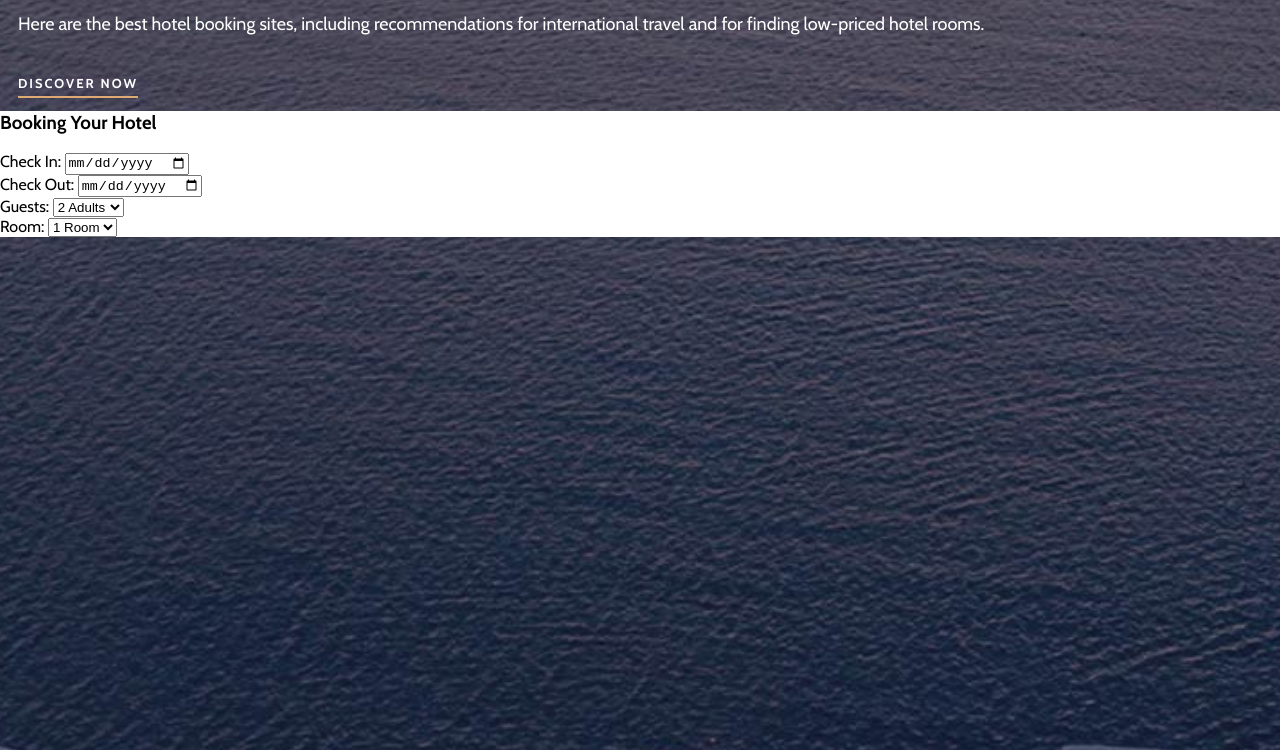
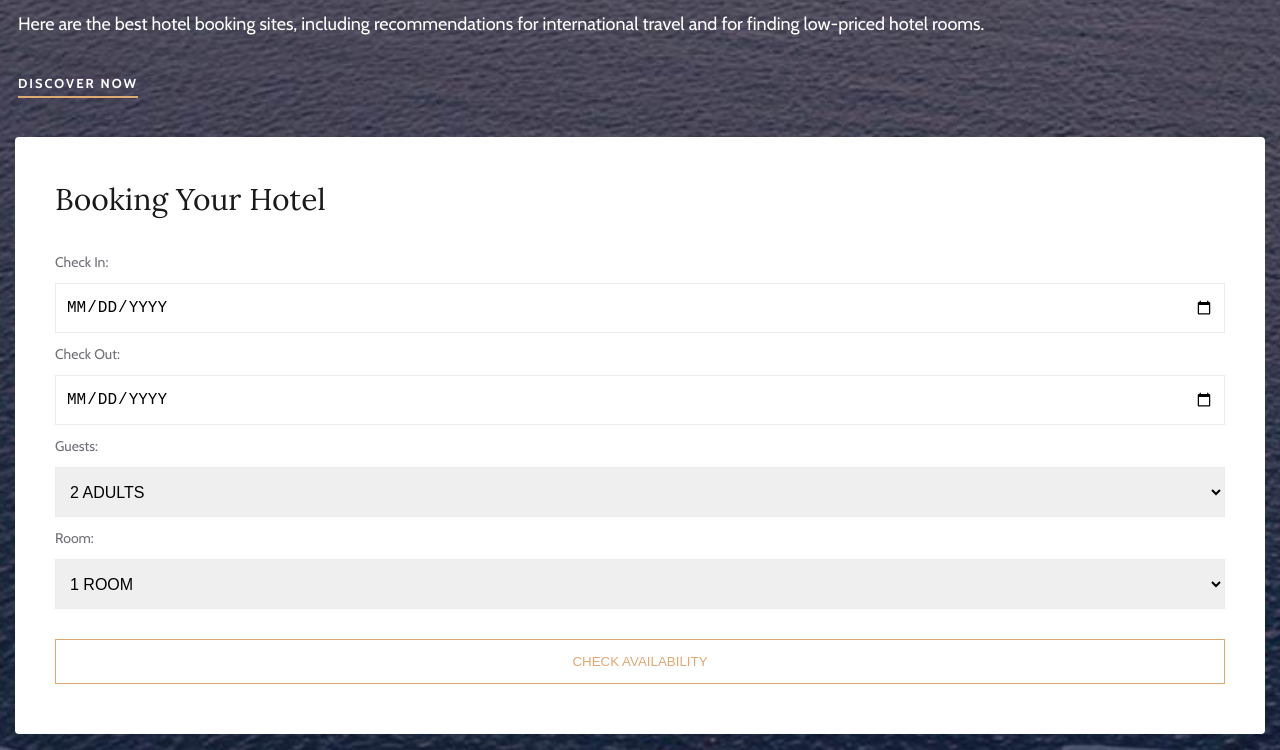
Before and after one commit to anamenshikov/Hotel, a plain HTML site: page index.html in a window 1280 px wide. Shown: the part 380-1130 px from the top of the page. Drawn offline with nearby package versions, Linux system fonts and the light colour scheme.

Commit message:
booking form

```diff
--- a/index.html
+++ b/index.html
@@ -65,6 +65,7 @@
                                 <option value="">2 Room</option>
                             </select>
                         </div>
+                        <button type="submit">Check Availability</button>
                     </form>
                 </div>
             </div>
--- a/style.scss
+++ b/style.scss
@@ -76,4 +76,45 @@ h1 {
 
 .booking-form {
   background-color: #fff;
+  margin: 45px 15px 0 15px;
+  border-radius: 4px;
+  padding: 44px 40px 50px 40px;
+
+  & h3 {
+    font-size: 30px;
+    color: #19191a;
+    margin-top: 0;
+    margin-bottom: 36px;
+    font-weight: 400;
+    font-family: "Lora", serif;
+    line-height: 1.2;
+  }
+
+  & input, select {
+    width: 100%;
+    height: 50px;
+    border: 1px solid #ebebeb;
+    font-size: 16px;
+    padding-right: 10px;
+    padding-left: 10px;
+    text-transform: uppercase;
+  }
+
+    & label {
+      font-size: 14px;
+      color: #707079;
+      display: flex;
+      margin-bottom: 12px;
+      margin-top: 12px;
+    }
+
+  & button {
+    text-transform: uppercase;
+    border: 1px solid #dfa974;
+    color: #dfa974;
+    background: transparent;
+    width: 100%;
+    height: 45px;
+    margin-top: 30px;
+  }
 }
```
Also changed, not shown: style.css, 1 other file.
